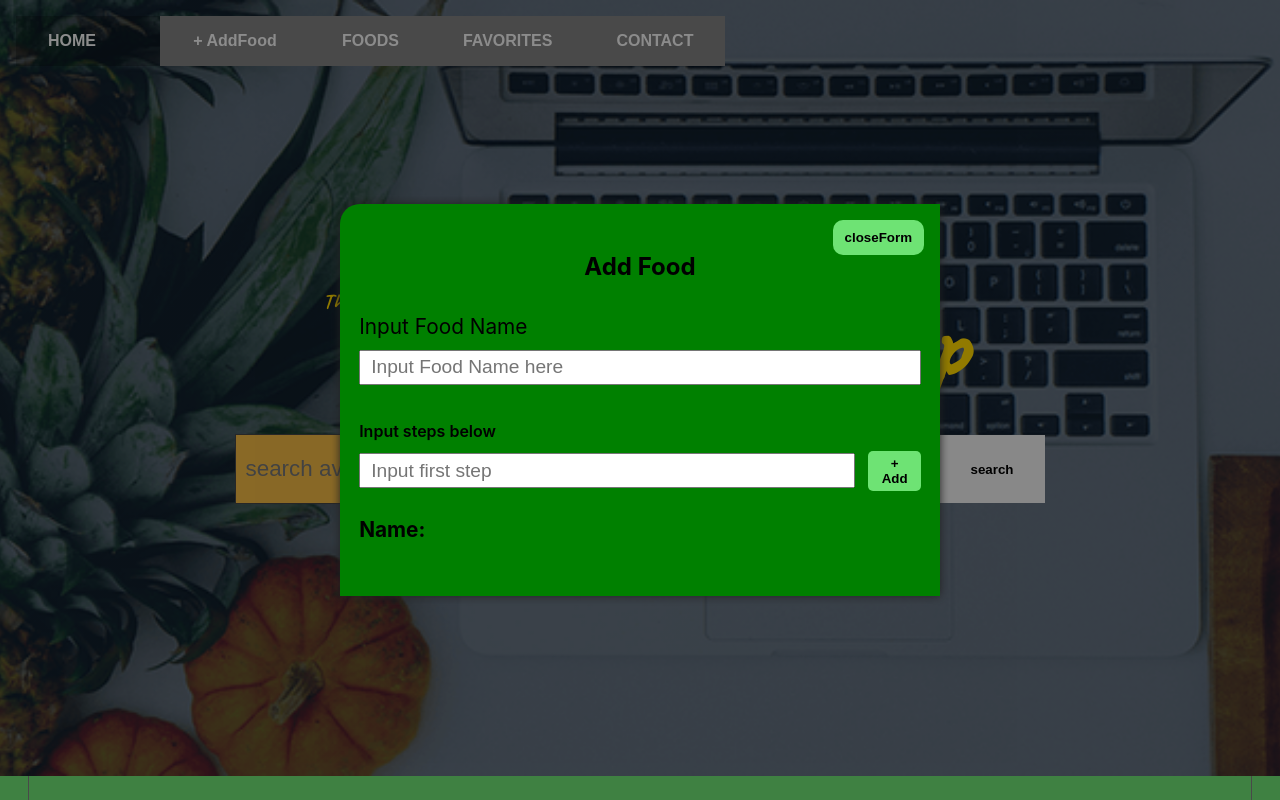
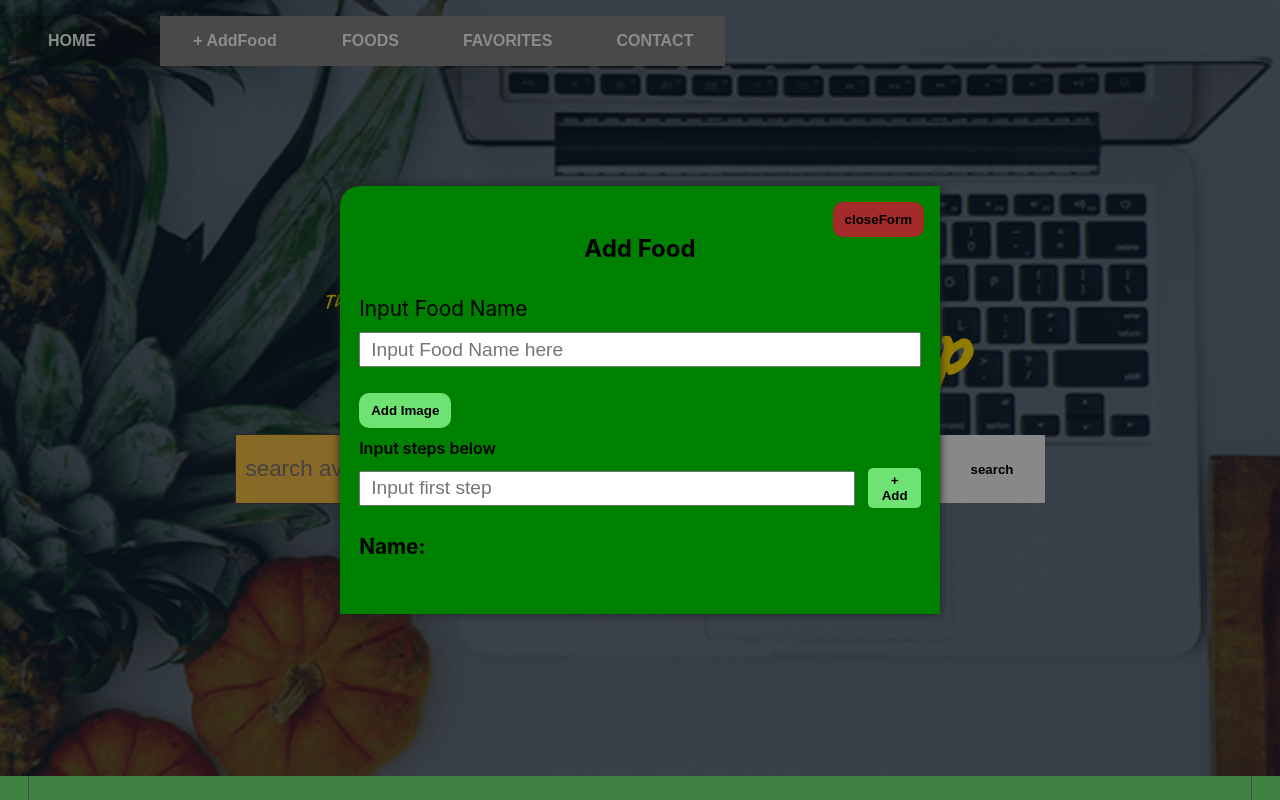
Before and after one commit to RashJrEdmund/food-recipe-app, a React (Create React App) app: page / in a window 1280 px wide. Both pictures are taken after a click on the button "+ AddFood". Shown: the top 800 px of the page. Built offline with nearby package versions, Linux system fonts and the light colour scheme.

Commit message:
added the content of the upload image file and imported it the addFoodForm

```diff
--- a/src/App.jsx
+++ b/src/App.jsx
@@ -83,12 +83,17 @@ function App() {
   const [foodData, setFoodData] = React.useState(MyData);
   const [pickedFoodToUpdate, setPickFoodToUpdate] = React.useState({});
 
-  const [showFoodForm, setShowFoodForm] = React.useState(false);
+  const [showFoodForm, setShowFoodForm] = React.useState({
+    form: false,
+    uploadImg: false,
+  });
+
   const [showUpdateFrom, setShowUpdateForm] = React.useState(false);
   const [activeMenu, setActiveMenu] = React.useState(false);
+  const [imagePath, setImagePath] = React.useState('');
 
   const toggleBodyOverFlow = () => {
-    if (showFoodForm || showUpdateFrom) {
+    if (showFoodForm.form || showUpdateFrom) {
       document.body.classList.add('body-overflow');
     } else {
       document.body.classList.remove('body-overflow');
@@ -97,7 +102,7 @@ function App() {
 
   React.useEffect(() => {
     toggleBodyOverFlow();
-  }, [showFoodForm, showUpdateFrom]);
+  }, [showFoodForm.form, showUpdateFrom]);
 
   return (
     <MyFoodContext.Provider
@@ -109,6 +114,10 @@ function App() {
         foodData,
         setFoodData,
 
+        pickedFoodToUpdate,
+        setPickFoodToUpdate,
+
+        showFoodForm,
         setShowFoodForm,
 
         showUpdateFrom,
@@ -117,13 +126,13 @@ function App() {
         activeMenu,
         setActiveMenu,
 
-        pickedFoodToUpdate,
-        setPickFoodToUpdate,
+        imagePath,
+        setImagePath,
       }}
     >
       <Hero />
 
-      {showFoodForm && <AddFoodForm />}
+      {showFoodForm.form && <AddFoodForm />}
 
       <div className="App" id="App">
         <p className="below-are">
--- a/src/components/AddFoodForm.jsx
+++ b/src/components/AddFoodForm.jsx
@@ -8,17 +8,26 @@ import React from 'react';
 import '../styles/addFoodForm.css';
 import MyFoodContext from '../context/MyContext';
 import closeIcon from '../images/close menu icon.png';
+import UploadImage from './UploadImage';
 
 export default function AddFoodForm() {
-  const { setShowFoodForm, foodData, setFoodData } =
-    React.useContext(MyFoodContext);
+  const {
+    showFoodForm,
+    setShowFoodForm,
+
+    foodData,
+    setFoodData,
+
+    imagePath,
+    setImagePath,
+  } = React.useContext(MyFoodContext);
 
   const [foodNom, setFoodNom] = React.useState('');
   const [recipeSteps, setRecipeSteps] = React.useState([]);
 
   const handleSaveFood = () => {
     if (recipeSteps.length <= 0) {
-      setShowFoodForm((prev) => !prev);
+      setShowFoodForm((prev) => ({ ...prev, form: !prev.form }));
       return;
     }
 
@@ -34,7 +43,7 @@ export default function AddFoodForm() {
         id: foodData[foodData.length - 1].id + 1,
       },
     ]);
-    setShowFoodForm((prev) => !prev);
+    setShowFoodForm((prev) => ({ ...prev, form: !prev.form }));
   };
 
   const handleAddStep = (nextStep) => {
@@ -66,6 +75,9 @@ export default function AddFoodForm() {
           <button
             className="close-form-btn"
             type="button"
+            style={{
+              backgroundColor: recipeSteps.length >= 1 ? '#6ee374' : 'brown',
+            }}
             onClick={handleSaveFood}
           >
             {recipeSteps.length >= 1 ? 'save newFood' : 'closeForm'}
@@ -82,6 +94,29 @@ export default function AddFoodForm() {
               onChange={(e) => setFoodNom(e.target.value)}
             />
           </div>
+
+          {/* UPLOAD IMAGE SECTION */}
+
+          <button
+            className="open-add-image-btn"
+            type="button"
+            style={{
+              backgroundColor: showFoodForm.uploadImg ? 'brown' : '#6ee374',
+            }}
+            onClick={() => {
+              setShowFoodForm((prev) => ({
+                ...prev,
+                uploadImg: !prev.uploadImg,
+              }));
+              setImagePath('');
+            }}
+          >
+            {showFoodForm.uploadImg ? 'Close Image' : 'Add Image'}
+          </button>
+
+          {showFoodForm.uploadImg && <UploadImage />}
+
+          {/* ENDING UPLOAD IMAGE SECTION */}
 
           <div className="add-steps-section">
             <p>Input steps below</p>
--- a/src/components/Navbar.jsx
+++ b/src/components/Navbar.jsx
@@ -46,7 +46,7 @@ export default function Navbar() {
             className="add-food-btn"
             type="button"
             onClick={() => {
-              setShowFoodForm((prev) => !prev);
+              setShowFoodForm((prev) => ({ ...prev, form: !prev.form }));
               setActiveMenu((prev) => !prev);
               toggleBodyOverFlow();
             }}
--- /dev/null
+++ b/src/components/UploadImage.jsx
@@ -0,0 +1,39 @@
+import React from 'react';
+import MyFoodContext from '../context/MyContext';
+
+export default function UploadImage() {
+  const { imagePath, setImagePath } = React.useContext(MyFoodContext);
+
+  const handleUploadImage = (imageObj) => {
+    const path = URL.createObjectURL(imageObj);
+    setImagePath(path);
+  };
+
+  return (
+    <div className="image-section">
+      <input
+        type="file"
+        className="image_input"
+        placeholder="add an image"
+        accept="image/jpeg, image/png, image/jpg, image/svg"
+        onChange={(e) => {
+          handleUploadImage(e.target.files[0]);
+        }}
+      />
+
+      <div className="remImg-section">
+        <div
+          className="output_image"
+          style={{ backgroundImage: `URL(${imagePath})` }}
+        />
+        <button
+          className="addimg-clear-btn"
+          type="button"
+          onClick={() => setImagePath('')}
+        >
+          clear Image
+        </button>
+      </div>
+    </div>
+  );
+}
--- a/src/styles/addFoodForm.css
+++ b/src/styles/addFoodForm.css
@@ -85,6 +85,54 @@
   margin: 10px 0;
 }
 
+/*  NAMING SECTION DONE, ENTERING UPLOADIMAGE SECTION */
+
+.form-container .open-add-image-btn {
+  padding: 10px 12px;
+  border-radius: 10px;
+  font-weight: 600;
+  margin: 0;
+  align-self: flex-start;
+}
+
+.form-container .image-section {
+  background-color: grey;
+  width: 100%;
+  margin: 1rem 0;
+  display: flex;
+  flex-direction: column;
+  align-items: center;
+  justify-content: space-between;
+}
+
+.image-section .image_input {
+  background-color: gold;
+  width: 100%;
+  height: fit-content;
+  padding: 0;
+  margin: 0;
+}
+
+.image-section .remImg-section {
+  background-color: purple;
+  width: 100%;
+}
+
+.remImg-section .output_image {
+  width: 100%;
+  max-width: 300px;
+  height: 200px;
+}
+
+.remImg-section .addimg-clear-btn {
+  background-color: brown;
+  color: #fff;
+  font-weight: 700;
+  padding: 5px 10px;
+}
+
+/* UPLOADIMAGE SECTION DONE */
+
 .add-food-form .add-steps-section {
   display: flex;
   flex-direction: column;
```
